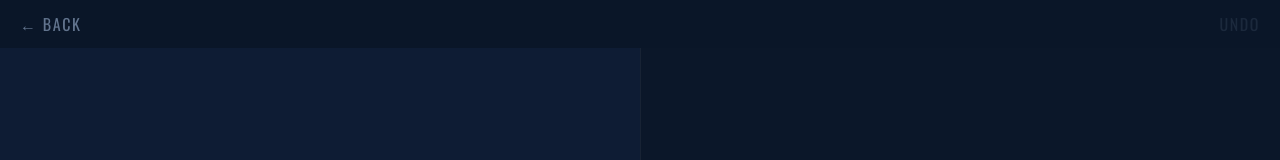
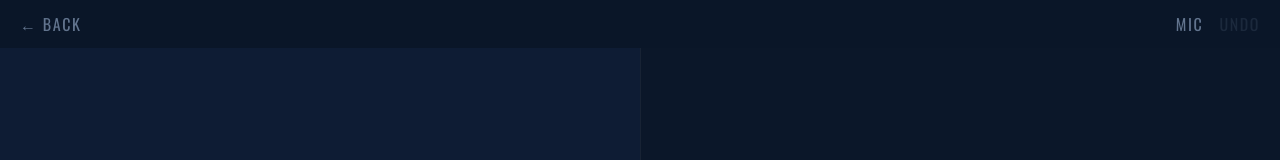
Before and after one commit to LeviTamiozzo/kelsus-scorer, a Next.js app: page /match in a window 1280 px wide. Shown: the top 160 px of the page. Built offline with nearby package versions, Linux system fonts and the light colour scheme.

Commit message:
Enhance MatchBoard UI with voice command toggle and improved feedback styling

```diff
--- a/components/MatchBoard.tsx
+++ b/components/MatchBoard.tsx
@@ -83,6 +83,20 @@ export default function MatchBoard() {
         <span className="text-emerald-400/60 text-xs font-semibold tracking-widest uppercase">
           {isInTiebreak ? (isSuperTiebreak ? "Super TB" : "Tiebreak") : ""}
         </span>
+
+        <div className="flex items-center gap-4">
+          {isSupported && (
+            <button
+              onClick={toggleListening}
+              className={`text-xs font-semibold tracking-widest uppercase transition-colors ${
+                isListening
+                  ? "text-[#4ade80] animate-pulse"
+                  : "text-slate-500 active:text-white"
+              }`}
+            >
+              {isListening ? "● Mic" : "Mic"}
+            </button>
+          )}
           <button
             onClick={undoPoint}
             className="text-slate-500 text-xs font-semibold tracking-widest uppercase active:text-white transition-colors disabled:opacity-20"
@@ -90,6 +104,7 @@ export default function MatchBoard() {
           >
             Undo
           </button>
+        </div>
       </div>
 
       {winner !== null ? (
@@ -132,7 +147,7 @@ export default function MatchBoard() {
       {/* Voice feedback toast */}
       {feedback && (
         <div className="fixed bottom-8 inset-x-0 flex justify-center pointer-events-none z-50">
-          <div className="bg-zinc-900 text-white text-sm font-medium px-5 py-2.5 rounded-full shadow-lg">
+          <div className="bg-[#4ade80] text-[#0a1628] text-xs font-bold px-5 py-2.5 rounded-full shadow-lg tracking-widest uppercase">
             {feedback}
           </div>
         </div>
```
Lines whose indentation alone changed are shown as unchanged.
